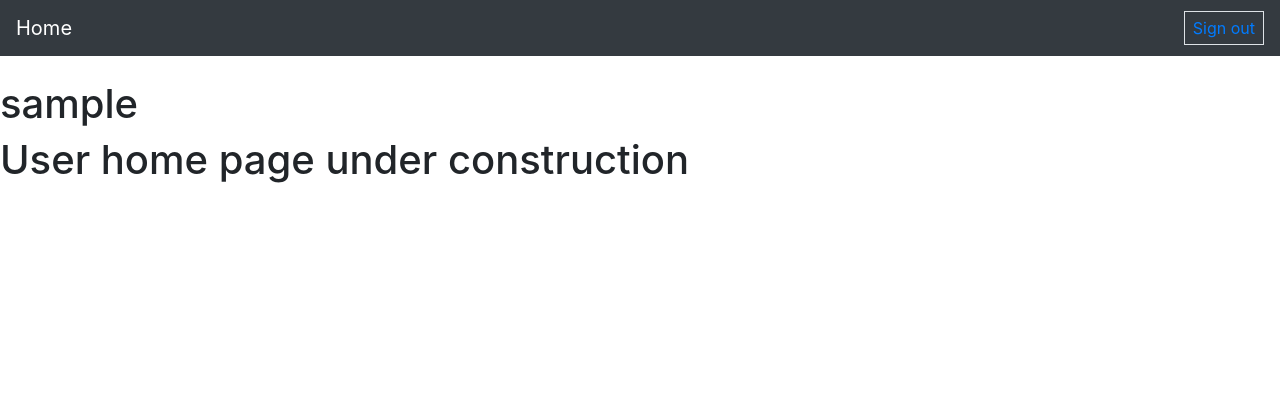
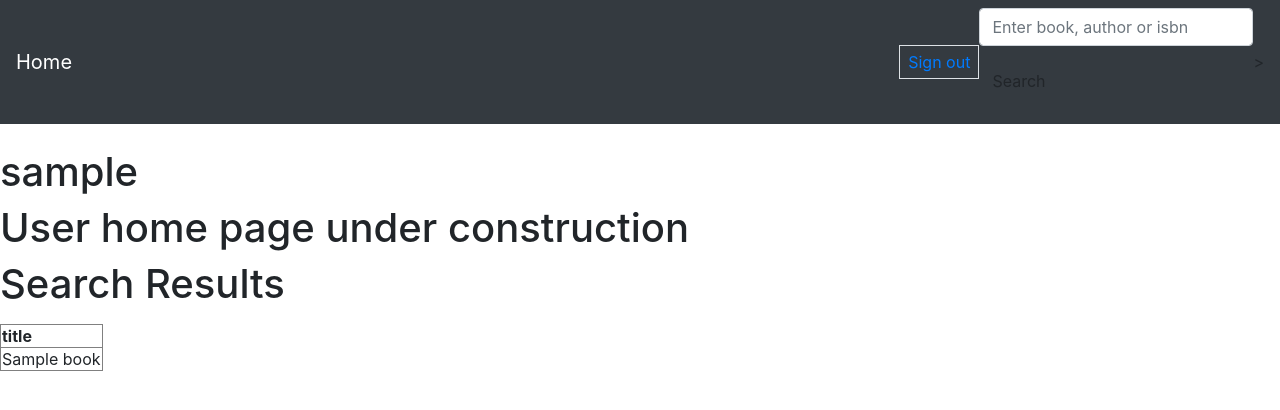
Before and after one commit to ndvssankar/Web-Programming, a Flask app: template project1/templates/user_profile.html in a window 1280 px wide. Shown: the top 410 px of the page. Run offline with Flask 2, Linux system fonts and the light colour scheme; tables that the repository leaves empty hold one stand-in row (values such as "Sample post"); the template is opened without the code that fills it: values that come from a table or form of the project are taken from there, most other values are stand-ins (such as "Sample title", 1, 10 or a date in 2020); some libraries are stand-ins or nearby versions.

Commit message:
basic search done

```diff
--- a/project1/application.py
+++ b/project1/application.py
@@ -18,7 +18,7 @@ db.init_app(app)
 
 @app.route("/")
 def index():
-    Book.__table__.drop()
+    # Book.__table__.drop()
     return "Project 1: TODO"
 
 def register_user(request):
@@ -73,3 +73,16 @@ def register():
 def list_users():
     users = User.query.order_by(User.user_created_on.desc())
     return render_template("list_users.html", users=users)
+
+
+@app.route("/search", methods=["POST"])
+def search():
+    if request.method == 'POST':
+        req = request.form
+        searchWord = req.get('searchword')
+        print("jk"+searchWord)
+        books = Book.query.filter(Book.title==searchWord).all()
+        if(len(books)==0):
+            return render_template("user_profile.html", message="no results found")
+        else:
+            return render_template("user_profile.html", result = books)
--- a/project1/models.py
+++ b/project1/models.py
@@ -20,7 +20,7 @@ class Book(db.Model):
     isbn = db.Column(db.String, primary_key = True)
     title = db.Column(db.String, nullable = False)
     author = db.Column(db.String, nullable = False)
-    year = db.Column(db.Integer, nullable = False)
+    year = db.Column(db.String, nullable = False)
 
     def __init__(self, isbn, title, author, year):
         self.isbn = isbn
--- a/project1/templates/user_profile.html
+++ b/project1/templates/user_profile.html
@@ -7,5 +7,17 @@
         </br>
         <h1>{{ username }}</h1>
         <h1>User home page under construction</h1>
+        <h1> Search Results</h1>
+        <p>{{ message }}</p>
+            <table border = 1>
+      	<tr>
+               <th> title</th>
+            </tr>
+         {% for res in result %}
+            <tr>
+               <td> {{ res.title }} </td>
+            </tr>
+         {% endfor %}
+      </table>
     </body>
 </html>
--- a/project1/templates/usernavbar.html
+++ b/project1/templates/usernavbar.html
@@ -14,4 +14,11 @@
         data-ga-click="(Logged out) Header, clicked Sign up, text:sign-up">
         Sign&nbsp;out
     </a>
+
+     <form action="/search" method="post">
+    <div class="form-group">
+      <input type="text" class="form-control" name="searchword" placeholder="Enter book, author or isbn">
+    </div>
+    <button type="submit" class="btn btn-default">Search</button>
+  </form>>
 </nav>
```
Also changed, not shown: project1/import.py (+11 -10 lines).
